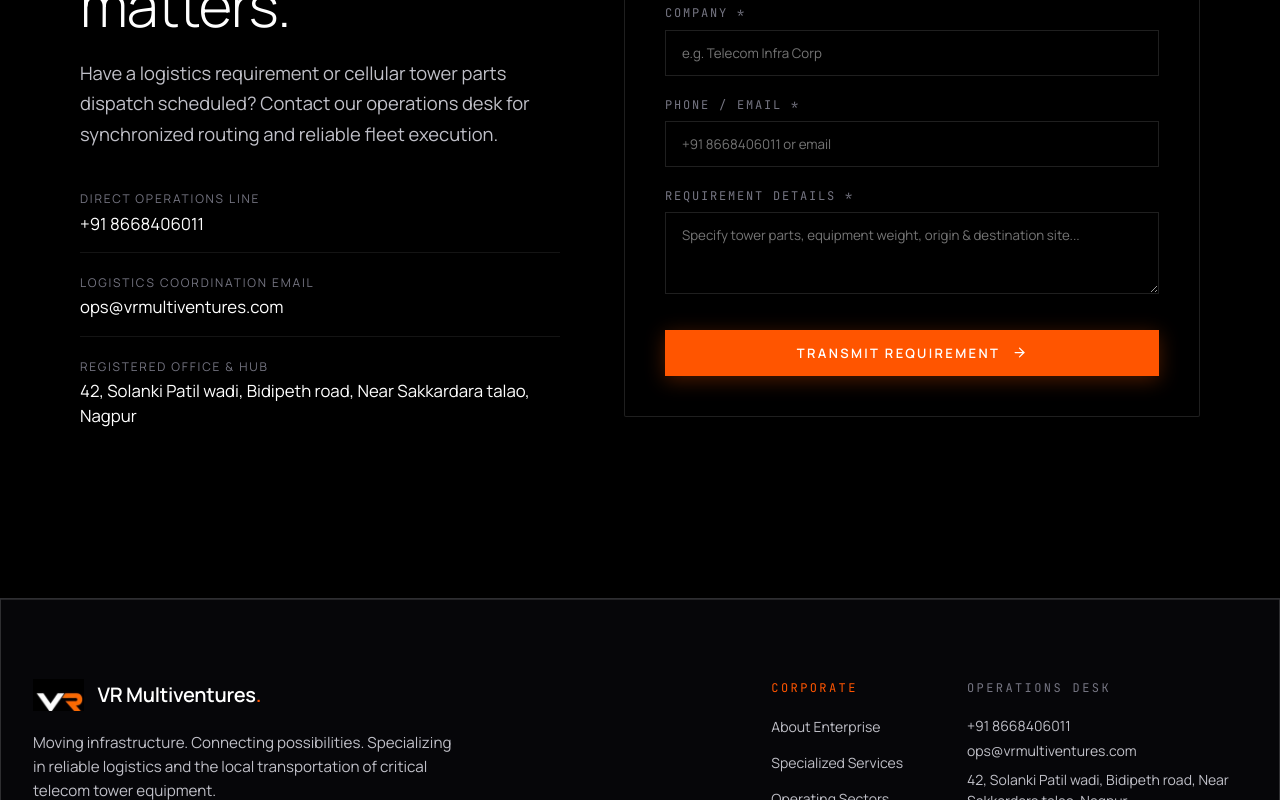
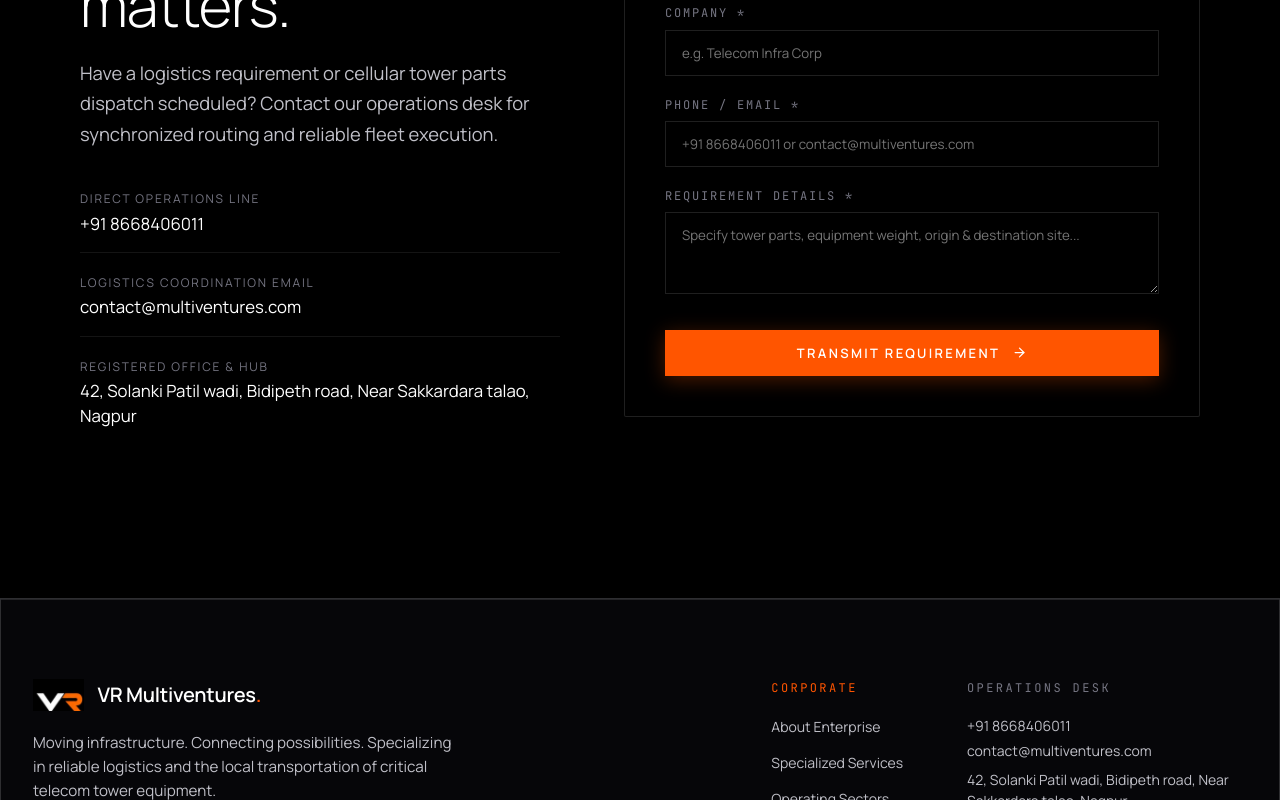
Before and after one commit to DataBuks11/vr-multiventures, a React (Vite) app: page / in a window 1280 px wide. Shown: the part 8140-8940 px from the top of the page. Built offline with nearby package versions, Linux system fonts and the light colour scheme.

Commit message:
fix: update official email to contact@multiventures.com with clickable mailto links

```diff
--- a/src/components/ContactSection.jsx
+++ b/src/components/ContactSection.jsx
@@ -132,7 +132,9 @@
                     Logistics Coordination Email
                   </div>
                   <div style={{ fontSize: '1.05rem', color: '#ffffff', marginTop: '0.2rem' }}>
-                    ops@vrmultiventures.com
+                    <a href="mailto:contact@multiventures.com" style={{ color: 'inherit', textDecoration: 'none', transition: 'color 0.2s ease' }} onMouseEnter={(e) => e.target.style.color = 'var(--accent-orange)'} onMouseLeave={(e) => e.target.style.color = 'inherit'}>
+                      contact@multiventures.com
+                    </a>
                   </div>
                 </div>
               </div>
@@ -322,7 +324,7 @@
                     type="text"
                     name="contact"
                     required
-                    placeholder="e.g. +91 8668406011 or contact@domain.com"
+                    placeholder="e.g. +91 8668406011 or contact@multiventures.com"
                     value={formData.contact}
                     onChange={handleChange}
                     style={{
--- a/src/components/Footer.jsx
+++ b/src/components/Footer.jsx
@@ -164,7 +164,11 @@
                     +91 8668406011
                   </a>
                 </div>
-                <div>ops@vrmultiventures.com</div>
+                <div>
+                  <a href="mailto:contact@multiventures.com" style={{ color: 'inherit', textDecoration: 'none' }} onMouseEnter={(e) => e.target.style.color = 'var(--accent-orange)'} onMouseLeave={(e) => e.target.style.color = 'inherit'}>
+                    contact@multiventures.com
+                  </a>
+                </div>
                 <div style={{ maxWidth: '280px', lineHeight: 1.5, marginTop: '0.35rem' }}>
                   42, Solanki Patil wadi, Bidipeth road, Near Sakkardara talao, Nagpur
                 </div>
--- a/src/pages/ContactPage.jsx
+++ b/src/pages/ContactPage.jsx
@@ -178,7 +178,9 @@
                       Dispatch Inquiries
                     </div>
                     <div style={{ fontSize: '1.15rem', color: '#ffffff', marginTop: '0.2rem', fontWeight: 400 }}>
-                      ops@vrmultiventures.com
+                      <a href="mailto:contact@multiventures.com" style={{ color: 'inherit', textDecoration: 'none', transition: 'color 0.2s ease' }} onMouseEnter={(e) => e.target.style.color = 'var(--accent-orange)'} onMouseLeave={(e) => e.target.style.color = 'inherit'}>
+                        contact@multiventures.com
+                      </a>
                     </div>
                     <div style={{ fontSize: '0.8125rem', color: 'var(--text-muted)', marginTop: '0.2rem' }}>
                       Response within 2 business hours
@@ -318,7 +320,7 @@
                         type="text"
                         name="contact"
                         required
-                        placeholder="+91 8668406011 or your email"
+                        placeholder="+91 8668406011 or contact@multiventures.com"
                         value={formData.contact}
                         onChange={handleChange}
                         style={{ width: '100%', padding: '0.85rem 1rem', backgroundColor: 'rgba(0,0,0,0.6)', border: '1px solid rgba(255,255,255,0.12)', color: '#ffffff', outline: 'none' }}
--- a/src/pages/HomePage.jsx
+++ b/src/pages/HomePage.jsx
@@ -664,7 +664,9 @@
                     Logistics Coordination Email
                   </div>
                   <div style={{ fontSize: '1.05rem', color: '#ffffff', marginTop: '0.2rem' }}>
-                    ops@vrmultiventures.com
+                    <a href="mailto:contact@multiventures.com" style={{ color: 'inherit', textDecoration: 'none', transition: 'color 0.2s ease' }} onMouseEnter={(e) => e.target.style.color = 'var(--accent-orange)'} onMouseLeave={(e) => e.target.style.color = 'inherit'}>
+                      contact@multiventures.com
+                    </a>
                   </div>
                 </div>
 
@@ -754,7 +756,7 @@
                       type="text"
                       name="contact"
                       required
-                      placeholder="+91 8668406011 or email"
+                      placeholder="+91 8668406011 or contact@multiventures.com"
                       value={formData.contact}
                       onChange={handleChange}
                       style={{ width: '100%', padding: '0.8rem 1rem', backgroundColor: 'rgba(0,0,0,0.6)', border: '1px solid rgba(255,255,255,0.12)', color: '#ffffff', outline: 'none' }}
```
